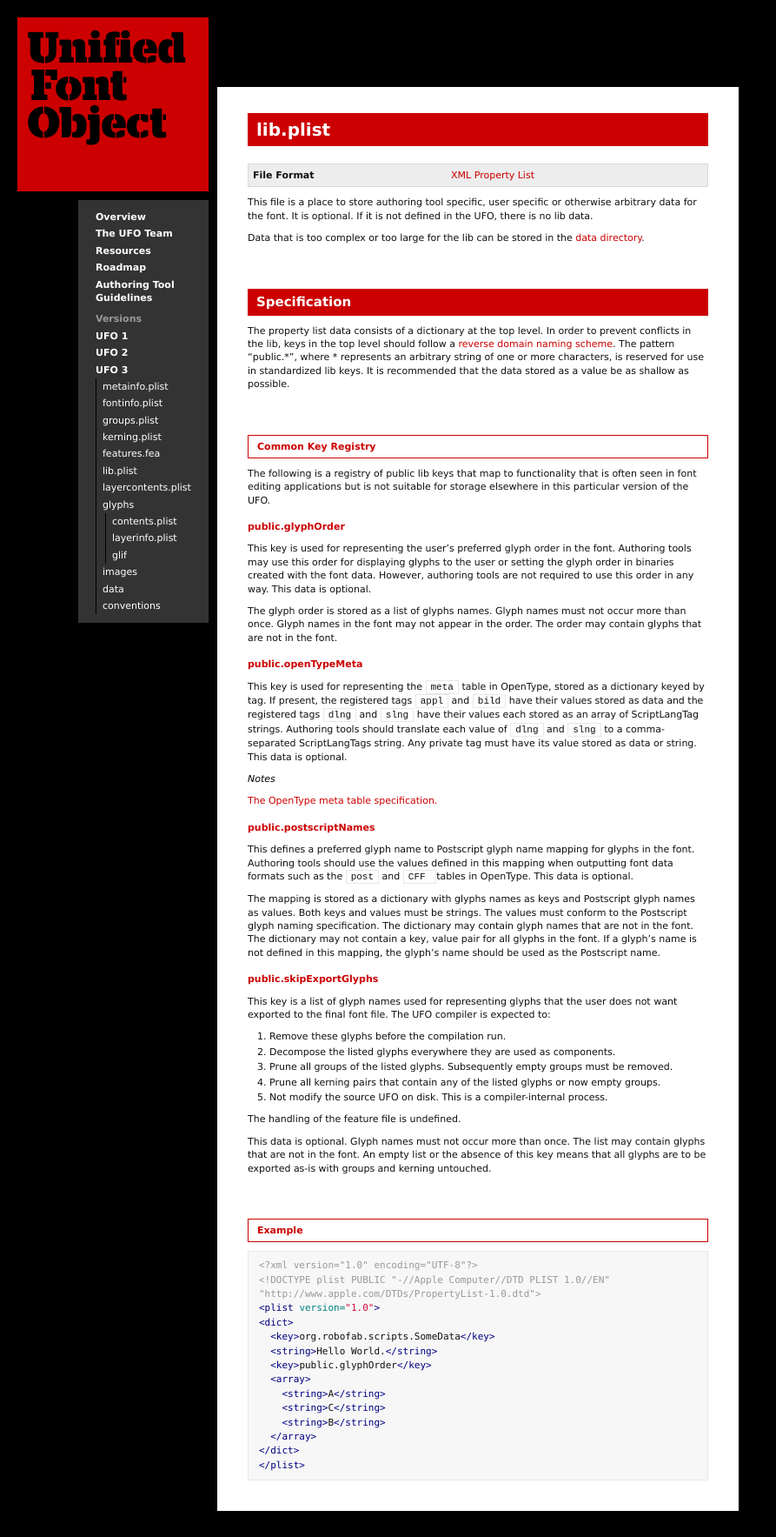
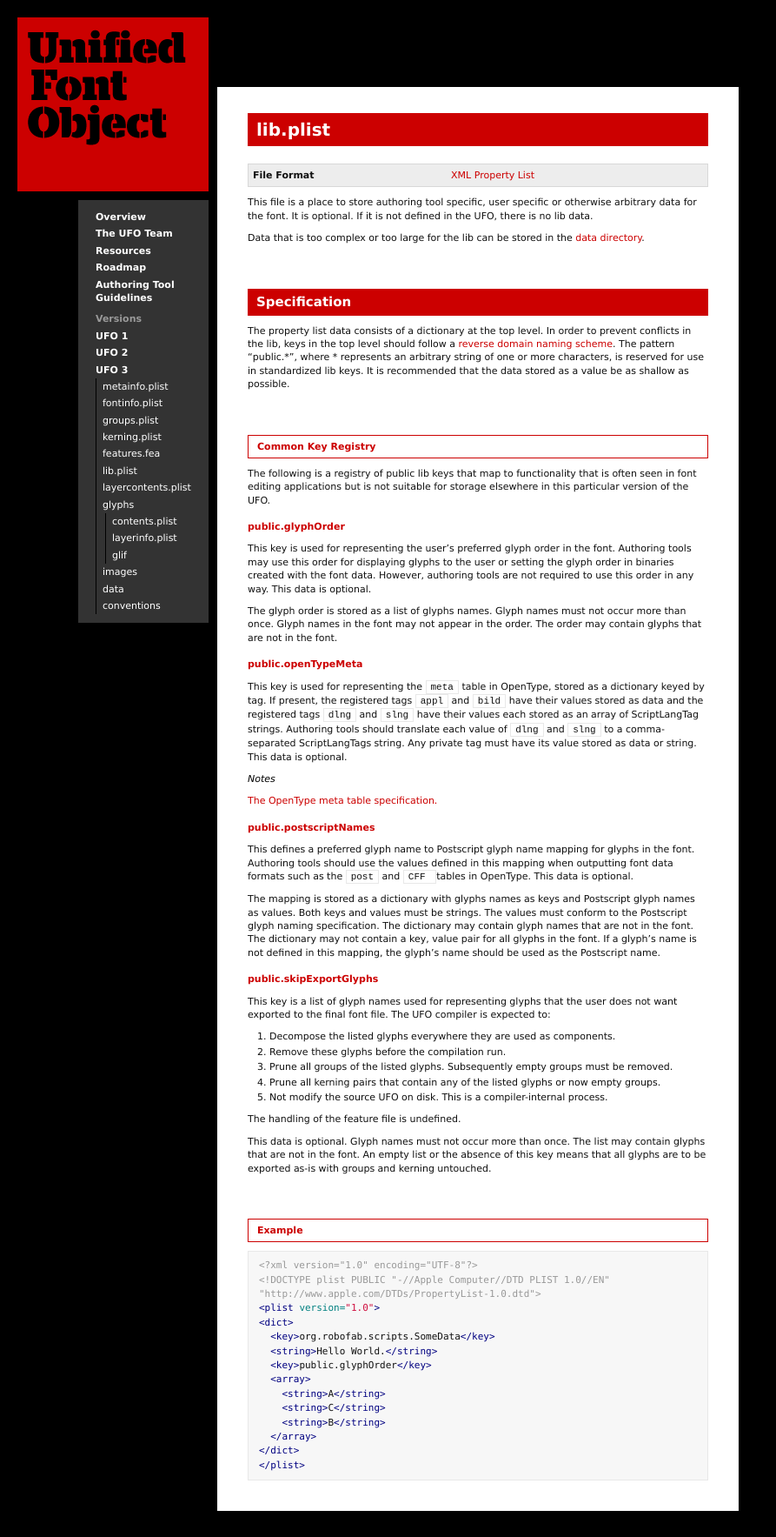
Before and after one commit to unified-font-object/ufo-spec, a Jekyll site: the page built from versions/ufo3/lib.plist.md, in a window 1280 px wide. Shown: the whole page at 87% size, without its empty margins (0-893 px from the left). Built offline with Jekyll 4.4.1, drawn with Linux system fonts in a browser that asks for light colours.

```diff
--- a/versions/ufo3/lib.plist.md
+++ b/versions/ufo3/lib.plist.md
@@ -45,8 +45,8 @@ The mapping is stored as a dictionary with glyphs names as keys and Postscript g
 
 This key is a list of glyph names used for representing glyphs that the user does not want exported to the final font file. The UFO compiler is expected to:
 
-1. Remove these glyphs before the compilation run.
-2. Decompose the listed glyphs everywhere they are used as components.
+1. Decompose the listed glyphs everywhere they are used as components.
+2. Remove these glyphs before the compilation run.
 3. Prune all groups of the listed glyphs. Subsequently empty groups must be removed.
 4. Prune all kerning pairs that contain any of the listed glyphs or now empty groups.
 5. Not modify the source UFO on disk. This is a compiler-internal process.
```
